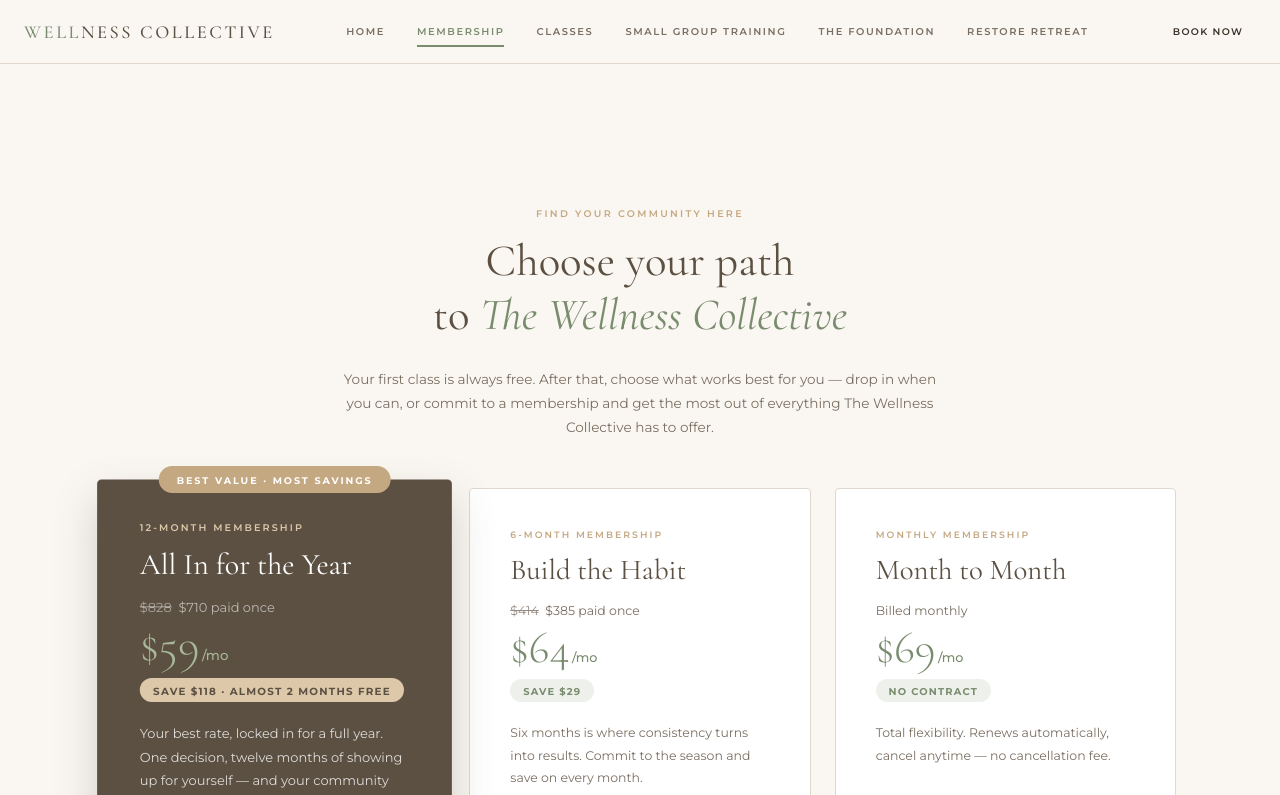
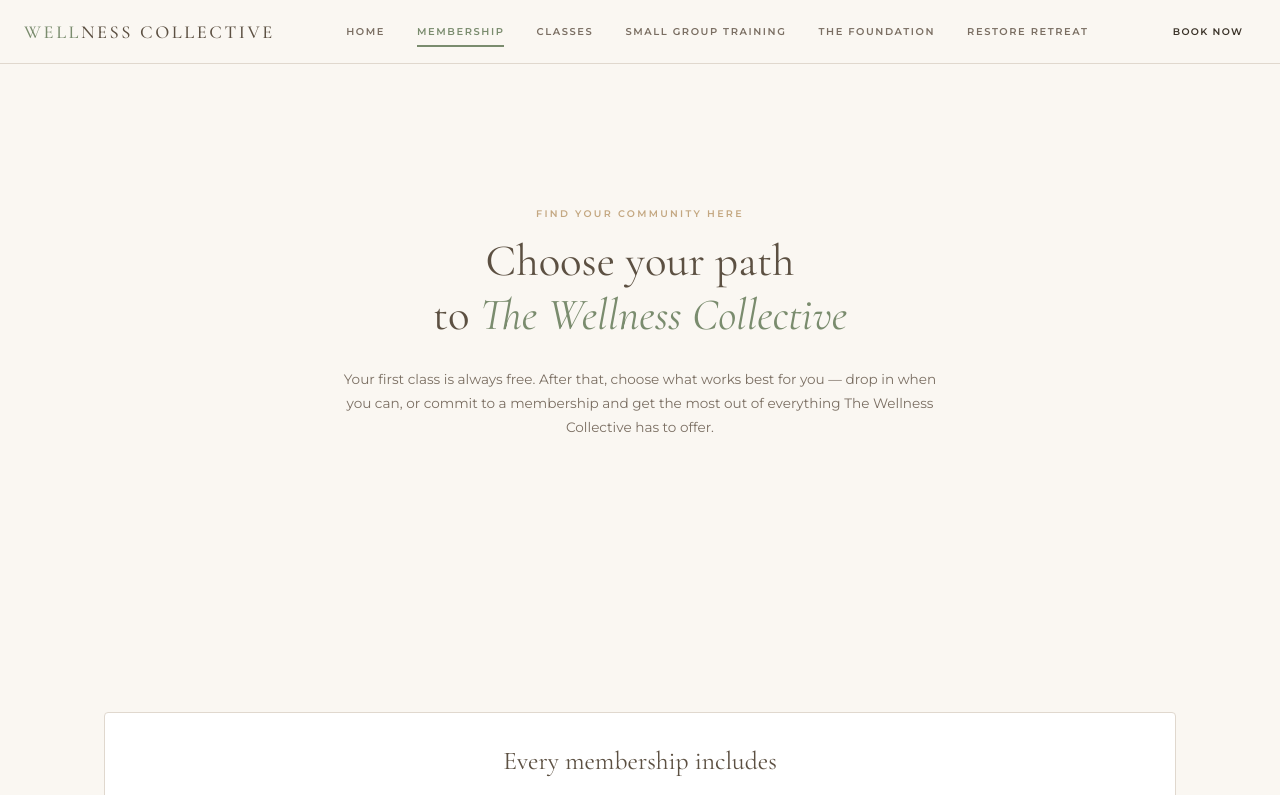
Before and after one commit to brianaweber/wellness-collective, a plain HTML site: page index.html in a window 1280 px wide. Both pictures are taken after a click on the button "MEMBERSHIP". Shown: the top 795 px of the page. Drawn offline with nearby package versions, Linux system fonts and the light colour scheme; a script that the page names is missing.

Commit message:
Membership page: replace hand-coded prices with live Mindbody Pricing widget
Co-Authored-By: Claude Opus 5.5 <noreply@anthropic.com>
Claude-Session: https://claude.ai/code/session_01233TPbFNc8PUHxhHPw1VTY

```diff
--- a/index.html
+++ b/index.html
@@ -192,6 +192,7 @@
     .dropin-strip { display: flex; align-items: center; justify-content: center; gap: 1.25rem; flex-wrap: wrap; background: var(--sage-pale); border-radius: 4px; padding: 1rem 1.5rem; margin-bottom: 1.5rem; font-size: 0.82rem; color: var(--text-light); }
     .dropin-strip .mb-dropin { margin-top: 0; }
     .mb-contract .healcode-contract-text-link, .mb-contract a { display: block; border: 1px solid var(--taupe); color: var(--taupe); font-size: 0.65rem; font-weight: 600; letter-spacing: 0.14em; text-transform: uppercase; padding: 0.9rem 2rem; border-radius: 10px; text-decoration: none; cursor: pointer; transition: all 0.2s; }
+    .mb-pricing-wrap { max-width: 1100px; margin: 0 auto 2.5rem; padding: 0 1rem; min-height: 200px; }
     .mb-contract .healcode-contract-text-link:hover, .mb-contract a:hover { background: var(--taupe); color: white; }
     .pause-note { text-align: center; font-size: 0.8rem; line-height: 1.7; color: var(--text-light); margin-top: 1.25rem; padding-top: 1.25rem; border-top: 1px solid var(--border); }
     .punch-box { display: grid; grid-template-columns: 1fr auto; gap: 2rem; align-items: center; background: var(--cream); border: 1px dashed var(--border); border-radius: 4px; padding: 2rem 2.5rem; margin-top: 2rem; }
@@ -673,44 +674,11 @@ Here's the truth: the studio has grown faster than we ever imagined, and Restore
         </div>
       </div>
 
-      <!-- Annual (anchor + featured) / 6-Month / Monthly, then Punch Card -->
-      <div class="tier-grid">
-        <div class="membership-card featured">
-          <div class="tier-badge">Best Value &middot; Most Savings</div>
-          <div class="card-eyebrow">12-Month Membership</div>
-          <h3>All In for the Year</h3>
-          <div class="tier-was"><s>$828</s> &nbsp;$710 paid once</div>
-          <div class="price">$59<span class="per">/mo</span></div>
-          <div class="tier-save">Save $118 &middot; almost 2 months free</div>
-          <p class="tier-pitch">Your best rate, locked in for a full year. One decision, twelve months of showing up for yourself &mdash; and your community showing up for you.</p>
-          <!-- Mindbody contract 107 -->
-          <div class="tier-cta mb-link mb-annual" data-fallback="Annual%20Membership"><healcode-widget data-version="0.2" data-link-class="healcode-contract-text-link" data-site-id="135672" data-mb-site-id="5754554" data-service-id="107" data-bw-identity-site="true" data-type="contract-link" data-inner-html="Start My Year &rarr;"></healcode-widget></div>
-        </div>
-
-        <div class="membership-card">
-          <div class="card-eyebrow">6-Month Membership</div>
-          <h3>Build the Habit</h3>
-          <div class="tier-was"><s>$414</s> &nbsp;$385 paid once</div>
-          <div class="price">$64<span class="per">/mo</span></div>
-          <div class="tier-save">Save $29</div>
-          <p class="tier-pitch">Six months is where consistency turns into results. Commit to the season and save on every month.</p>
-          <!-- Mindbody contract 108 -->
-          <div class="tier-cta mb-link mb-contract" data-fallback="6-Month%20Membership"><healcode-widget data-version="0.2" data-link-class="healcode-contract-text-link" data-site-id="135672" data-mb-site-id="5754554" data-service-id="108" data-bw-identity-site="true" data-type="contract-link" data-inner-html="Start My 6 Months &rarr;"></healcode-widget></div>
-        </div>
-
-        <div class="membership-card">
-          <div class="card-eyebrow">Monthly Membership</div>
-          <h3>Month to Month</h3>
-          <div class="tier-was">Billed monthly</div>
-          <div class="price">$69<span class="per">/mo</span></div>
-          <div class="tier-save">No contract</div>
-          <p class="tier-pitch">Total flexibility. Renews automatically, cancel anytime &mdash; no cancellation fee.</p>
-          <!-- Mindbody: $69 monthly contract -->
-          <div class="tier-cta mb-link mb-contract" data-fallback="Monthly%20Membership">
-            <healcode-widget data-version="0.2" data-link-class="healcode-contract-text-link" data-site-id="135672" data-mb-site-id="5754554" data-service-id="102" data-bw-identity-site="true" data-type="contract-link" data-inner-html="Join Monthly &rarr;"></healcode-widget>
-          </div>
-        </div>
+      <!-- Mindbody Pricing widget begin (live membership + class pack pricing) -->
+      <div class="mb-pricing-wrap">
+        <div class="mindbody-widget" data-widget-type="Pricing" data-widget-id="3a56317b40"></div>
       </div>
+      <!-- Mindbody Pricing widget end (widget.js is loaded once, in the Classes section) -->
 
       <!-- Shared perks -->
       <div class="perks-shared">
@@ -726,18 +694,13 @@ Here's the truth: the studio has grown faster than we ever imagined, and Restore
         <p class="pause-note"><strong>Life happens.</strong> Injured, sick, or facing something big? Prepaid memberships can be paused &mdash; just let us know and we'll hold your remaining time.</p>
       </div>
 
-      <!-- Punch card (de-emphasized alternative) -->
+      <!-- Drop-in -->
       <div class="punch-box">
         <div>
-          <h3>Not ready to commit? Grab a punch card.</h3>
+          <h3>Just want one class?</h3>
           <p>Attend any class, including Mom &amp; Me, whenever it fits. <strong>Your first class is always free.</strong></p>
-          <!-- Mindbody: $10 drop-in -->
+          <!-- Mindbody: drop-in -->
           <div class="mb-link mb-dropin" data-fallback="Drop-In%20Class"><healcode-widget data-version="0.2" data-link-class="healcode-pricing-option-text-link" data-site-id="135672" data-mb-site-id="5754554" data-service-id="100062" data-bw-identity-site="true" data-type="pricing-link" data-inner-html="Drop In for $10 &rarr;"></healcode-widget></div>
-        </div>
-        <div class="punch-prices">
-          <div><strong>$10</strong>drop-in</div>
-          <div><strong>$90</strong>10 classes<br><small>use in 3 mo</small></div>
-          <div><strong>$180</strong>20 classes<br><small>use in 6 mo</small></div>
         </div>
       </div>
 
```
